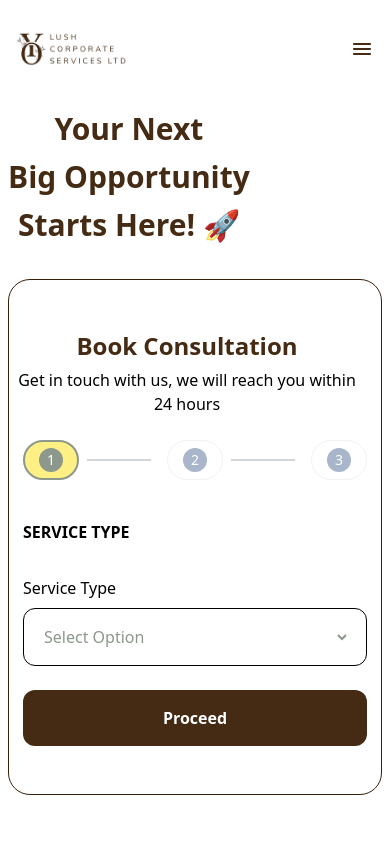
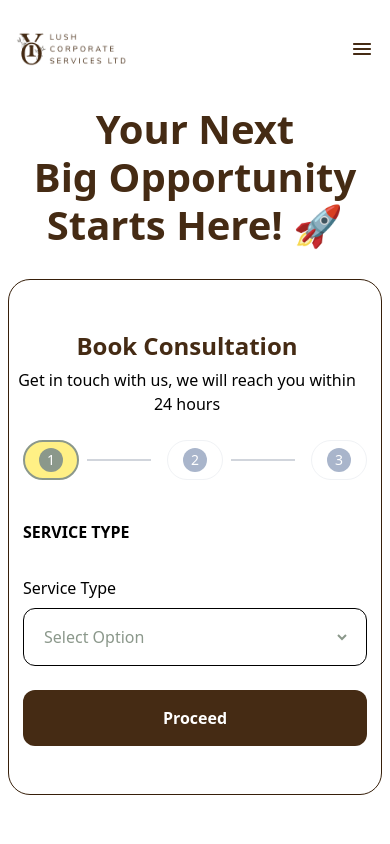
Before and after one commit to AChris-T/Lush, a Next.js app: page /book-consultation in a window 390 px wide. Shown: the top 844 px of the page. Built offline with nearby package versions, Linux system fonts and the light colour scheme.

Commit message:
feat:added the home page

```diff
--- a/src/app/book-consultation/page.js
+++ b/src/app/book-consultation/page.js
@@ -31,8 +31,8 @@ export default function page() {
         strategy="beforeInteractive"
       /> */}
         <div className="flex w-full items-start  justify-between  flex-col lg:flex-row mt-[30px] md:mt-[85px] gap-[30px] ">
-          <div className="flex flex-col justify-center gap-[50px]  ">
-            <h3 className="text-[30px] flex flex-col md:text-[80px] leading-12  w-full font-semibold md:leading-24 text-shade-100 lg:w-[647px] md:text-start  text-center lg:text-start ">
+          <div className="flex flex-col justify-center gap-[50px] w-full ">
+            <h3 className="text-[40px] w-full flex flex-col items-center  md:items-start md:text-[80px] leading-12  font-semibold md:leading-24 text-shade-100 lg:w-[647px] md:text-start  text-center lg:text-start ">
               Your Next
               <p>Big Opportunity </p> Starts Here! 🚀
             </h3>
@@ -95,9 +95,7 @@ export default function page() {
             </h3>
             <h3 className="flex gap-3 items-center font-semibold text-base text-green-100">
               Email:
-              <span className="text-black-400 font-normal">
-                collab@lush.co
-              </span>
+              <span className="text-black-400 font-normal">collab@lush.co</span>
             </h3>
             <h3 className="flex gap-8 items-center font-semibold text-base text-green-100">
               Tel:
```
